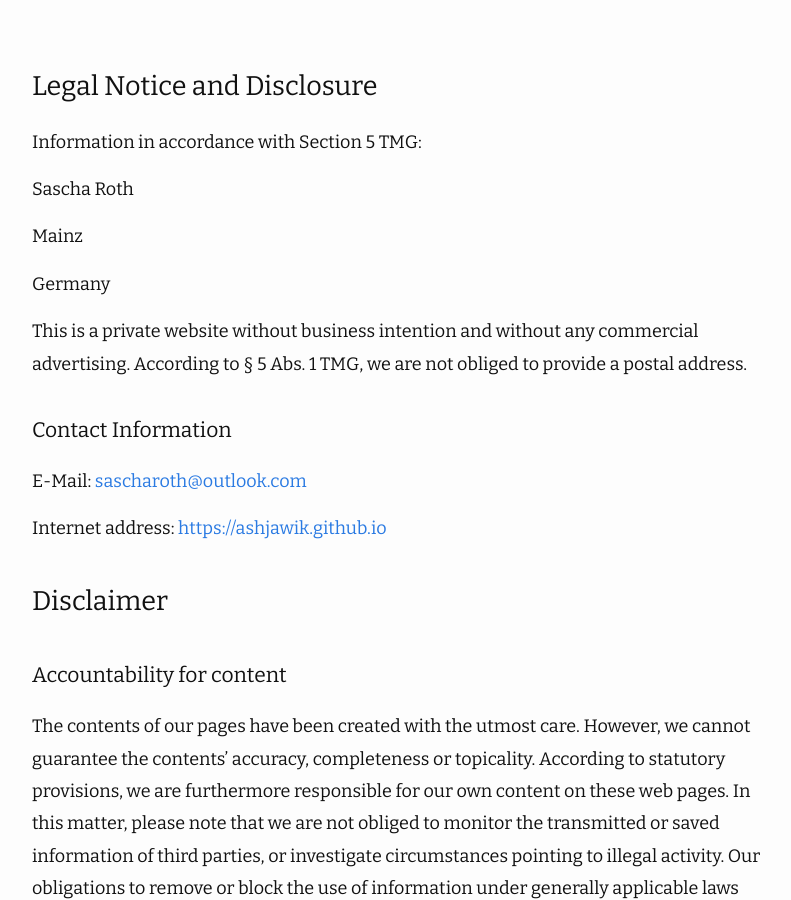
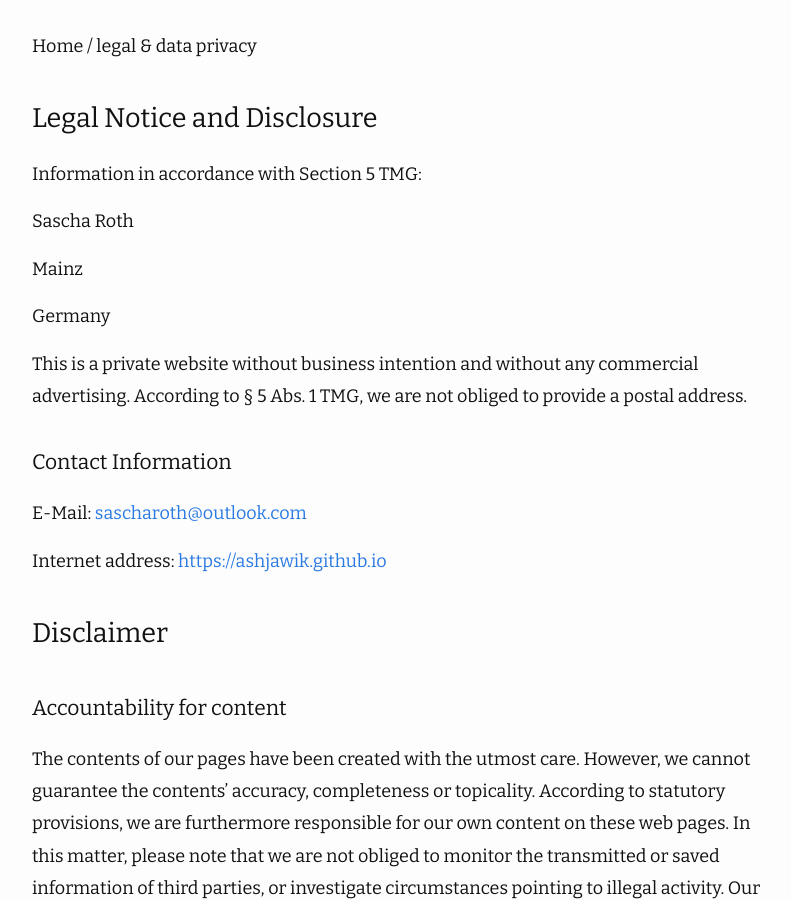
Before and after one commit to Ashjawik/ashjawik.github.io, a Jekyll site: the page built from legal.md, in a window 1280 px wide and 900 px high. Shown: the whole window, without its empty margins (238-1029 px from the left). Built offline with Jekyll 4.4.1, drawn with Linux system fonts in a browser that asks for light colours; nearby versions of some CDN libraries.

Commit message:
added breadcrumbs
breadcrumbs on every page instead of home and added meta in head

```diff
--- /dev/null
+++ b/_includes/breadcrumbs.html
@@ -0,0 +1,13 @@
+<div id="breadcrumbs">
+    {% assign crumbs = page.url | remove:'/index.html' | split: '/' %}
+    <a class="black-link" href="/">Home</a>
+    {% for crumb in crumbs offset: 1 %}
+        {% if forloop.last %}
+            / {{ page.title }}
+        {% else %}
+            / <a class="black-link"
+            href="{% assign crumb_limit = forloop.index | plus: 1 %}{% for crumb in crumbs limit: crumb_limit %}{{ crumb | append: '/' }}{% endfor %}">{{ crumb | replace:'-',' ' | remove:'.html' | capitalize }}
+            </a>
+        {% endif %}
+    {% endfor %}
+</div>
--- /dev/null
+++ b/_includes/breadcrumbs_head.html
@@ -0,0 +1,16 @@
+{% if page.layout != 'home' %}
+  <script type="application/ld+json">
+    {
+    "@context": "http://schema.org",
+    "@type": "BreadcrumbList",
+    "itemListElement": [    {% assign crumbs = page.url | split: '/' %}{% assign crumbs_total = crumbs | size | minus: 1 %}{% assign crumbs_position = 1 %}
+    {% for crumb in crumbs offset: 1 %}  {
+        "@type": "ListItem",
+        "position": {{crumbs_position}}{% assign crumbs_position = crumbs_position | plus: 1 %},
+        "item": {
+        "@id": "{{site.url}}{% assign crumb_limit = forloop.index | plus: 1 %}{% for crumb in crumbs limit: crumb_limit %}{{ crumb | append: '/' }}{% endfor %}",
+        "name": "{{ crumb }}" }
+      } {% if forloop.index != crumbs_total %},{% endif %}
+    {% endfor %}]}
+  </script>
+{% endif %}
--- a/_includes/head.html
+++ b/_includes/head.html
@@ -42,6 +42,7 @@
   <script>
     hljs.initHighlightingOnLoad();
   </script>
+  {%- include breadcrumbs_head.html -%}
   {%- feed_meta -%}
   {%- if jekyll.environment == 'production' and site.google_analytics -%}
   {%- include google-analytics.html -%}
--- a/_layouts/about.html
+++ b/_layouts/about.html
@@ -7,7 +7,7 @@ layout: default
     <title>{{ site.author }}</title>
   </head>
   <div class="post-back">
-    <a class="black-link" href="{{ site.url | relative_url }}"> ← {{ site.moving.back_to }} </a>
+    {% include breadcrumbs.html %}
   </div>
   <div class="about-header">
     {%- if site.moving.avatar_url -%}
--- a/_layouts/post.html
+++ b/_layouts/post.html
@@ -12,9 +12,7 @@ layout: default
   </head>
   <header class="post-header">
     <div class="post-back">
-      <a class="black-link" href="{{ site.url | relative_url }}">
-        ← {{ site.moving.back_to }}
-      </a>
+      {% include breadcrumbs.html %}
     </div>
 
     <h1 class="post-title p-name" itemprop="name headline">
--- a/_posts/2020-03-28-test.markdown
+++ b/_posts/2020-03-28-test.markdown
@@ -7,8 +7,6 @@ sitemap:
   exclude: false
 categories:
   - test
+---
 
-redirect_from:
-  - /blog/test
----
 This is awesome it works w/o a year/month/date structure.
--- a/legal.md
+++ b/legal.md
@@ -3,6 +3,8 @@ layout: default
 title: legal & data privacy
 permalink: /legal/
 ---
+
+{% include breadcrumbs.html %}
 
 ## Legal Notice and Disclosure
 
```
Also changed, not shown: blog.md (added, +3 -0 lines), wiki/templates/posts.md (renamed from wiki/drafts/posts.md).
